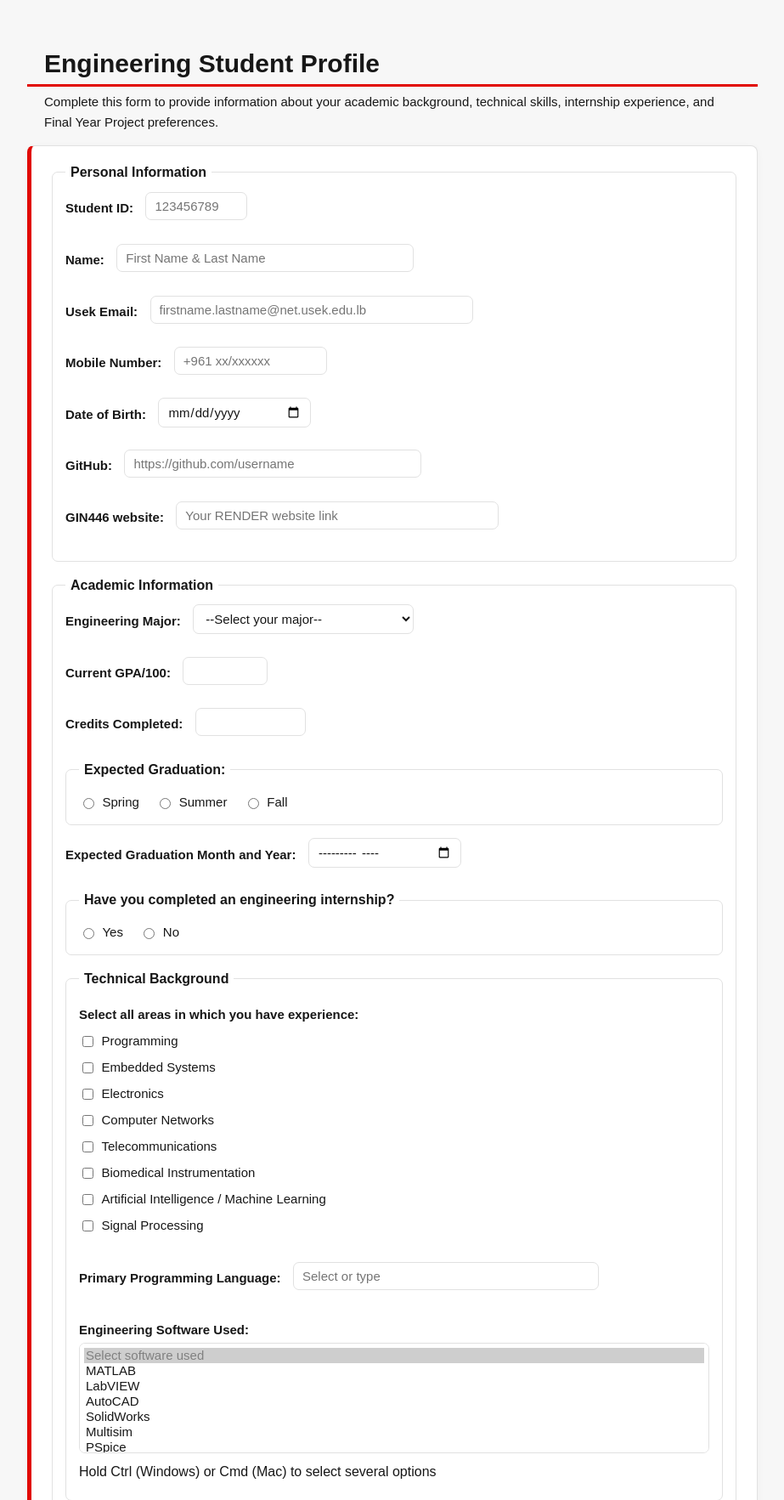
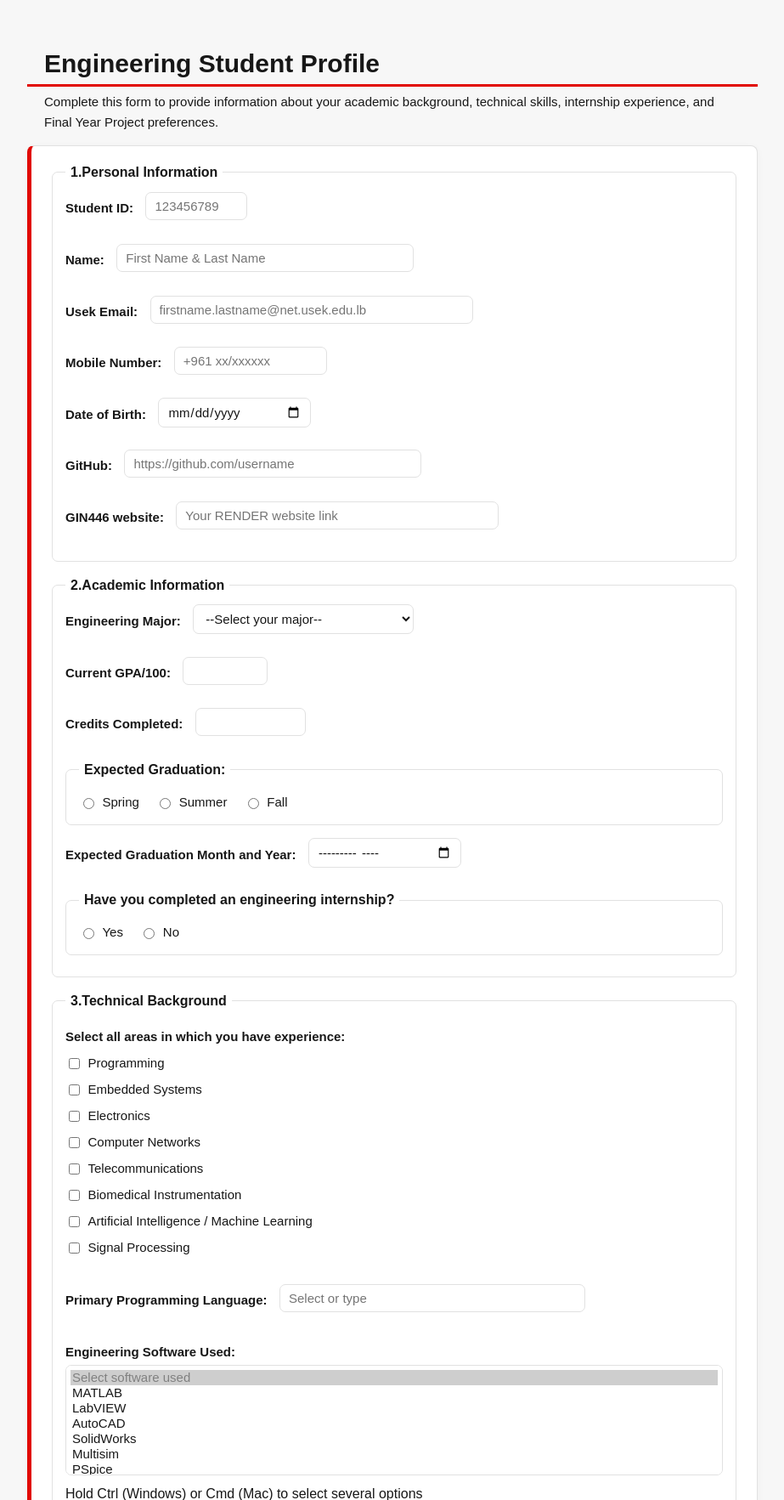
Before and after one commit to Jadfahed224/web-programming-site, a Flask app: page /submit-profile in a window 1280 px wide. Shown: the part 190-1955 px from the top of the page at 85% size, without its empty margins (178-1101 px from the left). Run offline with Flask 3, Linux system fonts and the light colour scheme.

Commit message:
week 4: HTML Form

```diff
--- a/templates/base.html
+++ b/templates/base.html
@@ -17,6 +17,7 @@
         <p>A live site that grows one page or feature every week.</p>
     </header>
 
+    {% block nav %}
     <nav>
         <ul>
             <li><a href="/">Home</a></li>
@@ -28,6 +29,7 @@
             <li><a href="/research-topics">Research Topics</a></li>
         </ul>
     </nav>
+    {% endblock %}
 
     <main>
         {% block content %}{% endblock %}
--- a/templates/index.html
+++ b/templates/index.html
@@ -1,6 +1,8 @@
 {% extends "base.html" %}
 
 {% block title %}My Web Programming Portfolio{% endblock %}
+
+{% block nav %}{% endblock %}
 
 {% block content %}
     <h1>Home</h1>
--- a/templates/profile-form.html
+++ b/templates/profile-form.html
@@ -13,7 +13,7 @@
       method="post">
 
 <fieldset>
-        <legend>Personal Information</legend>
+        <legend>1.Personal Information</legend>
 
     <label for="StdId">Student ID:</label>
     <input type="text" id="StdId" name="student_id" maxlength="9" size="9" placeholder="123456789" pattern="[0-9]{9}" required><br><br>
@@ -38,7 +38,7 @@
 </fieldset>
 
 <fieldset>
-        <legend>Academic Information</legend>
+        <legend>2.Academic Information</legend>
 
     <label for="EngMajor">Engineering Major:</label>
     <select id="EngMajor" name="major" required>
@@ -78,9 +78,10 @@
         <input type="radio" id="InternshipNo" name="internship_completed" value="No">
         <label for="InternshipNo">No</label><br>
     </fieldset>
+</fieldset>
 
 <fieldset>
-        <legend>Technical Background</legend>
+        <legend>3.Technical Background</legend>
 
     <label for="experience">Select all areas in which you have experience:</label>
     <input type="checkbox" id="programming" name="skills" value="Programming">
@@ -133,7 +134,7 @@
 </fieldset>
 
 <fieldset>
-        <legend>Final Year Project</legend>
+        <legend>4.Final Year Project</legend>
     <label for="ProjectTitle">Proposed Project Title:</label>
     <input type="text" id="ProjectTitle" name="project_title" placeholder="Enter a tentative project title" required><br><br>
 
```
